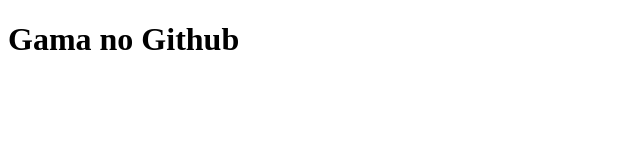
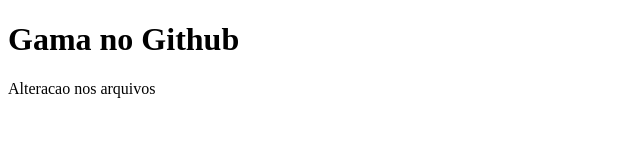
Before and after one commit to aguiarsilva/gama-no-github, a plain HTML site: page index.html in a window 1280 px wide. Shown: the whole page, without its empty margins (0-640 px from the left). Drawn offline with Linux system fonts and the light colour scheme.

Commit message:
updated index

```diff
--- a/index.html
+++ b/index.html
@@ -16,6 +16,7 @@
 
 <body>
     <h1>Gama no Github</h1>
+    <p>Alteracao nos arquivos</p>
 
     <script src="" async defer></script>
 </body>
```
